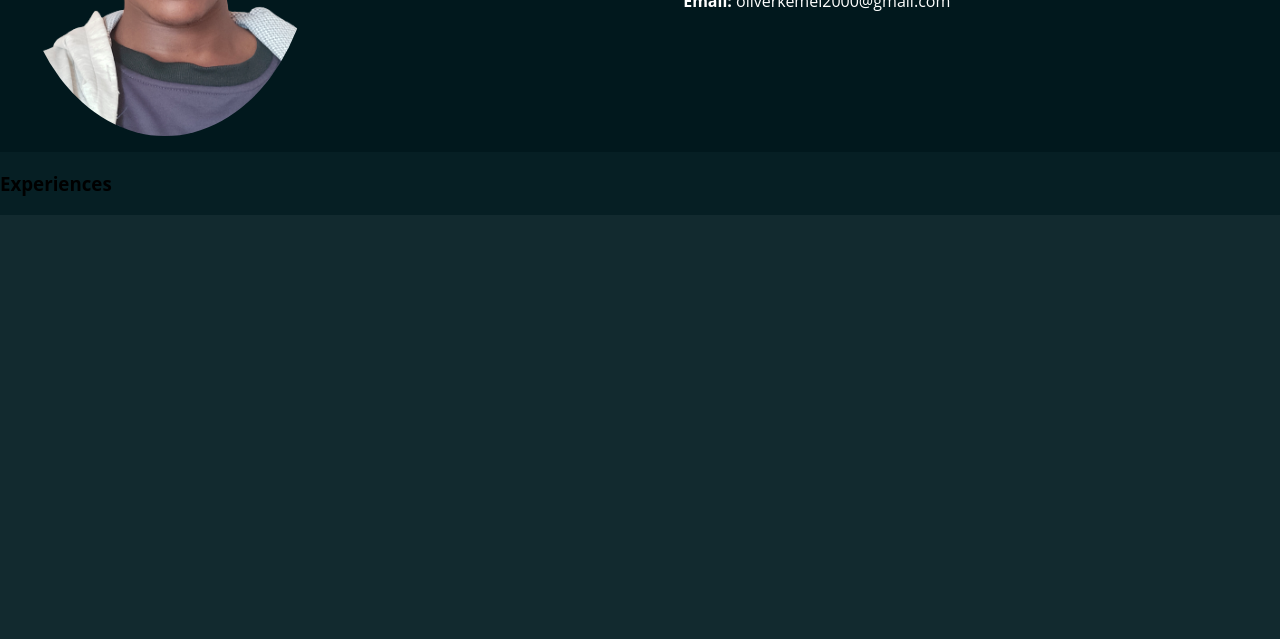
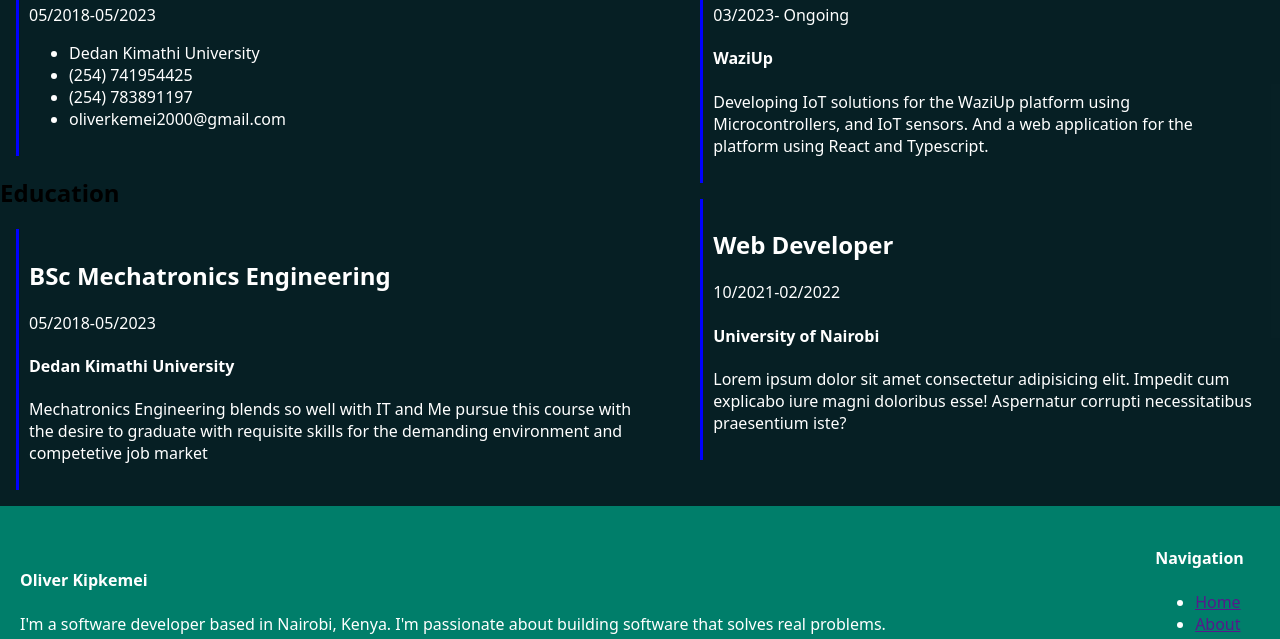
Before and after one commit to OliverMengich/gatsbyjs-portfolio, a Gatsby site: page /about in a window 1280 px wide. Shown: the part 679-1318 px from the top of the page. Before the commit the page ends 894 px from the top, so only its background shows below. Built offline with nearby package versions, Linux system fonts and the light colour scheme; Gatsby itself is replaced by a stand-in of ours.

Commit message:
Projects component. Styles about page

```diff
--- /dev/null
+++ b/src/components/Projects/Projects.component.tsx
@@ -0,0 +1,67 @@
+import React from 'react';
+import styled from 'styled-components';
+const ProjectsContainer = styled.section`
+    width: 100%;
+    padding: 2rem 0;
+    display: flex;
+    justify-content: center;
+    flex-wrap: wrap;
+    color: white;
+`;
+const ProjectItem = styled.div`
+    padding: 1rem;
+    height: 300px;
+    width: 300px;
+    background-color: #01181d;
+    color: white;
+    margin: 0 1rem;
+    font-family: 'Fruktur', cursive;
+    border: 1px solid #ccc;
+    border-radius: 15px;
+`;
+const Link = styled.a`
+    text-decoration: none;
+    color: white;
+`;
+function ProjectsList() {
+    return (
+        <ProjectsContainer >
+            <ProjectItem>
+                <h1>GraphQL Realtime Bidder</h1>
+                <p>
+                    A realtime bidder that uses GraphQL subscriptions to
+                    update the UI in realtime. The bidder is built using
+                    React, Apollo Client, GraphQL, and Node.js.
+                </p>
+                <Link href="https://github.com">Learn More &rarr; </Link>
+            </ProjectItem>
+            <ProjectItem>
+                <h1>L`Assiette Restaurant</h1>
+                <p>
+                    A restaurant website built using NextJS, Typescript, PostgreSQL and
+                    SaSS. The website is hosted on Vercel. This is a restaurant website
+                    that sells french dishes and allows users to order food online
+                </p>
+                <Link href="https://github.com">Learn More &rarr; </Link>
+            </ProjectItem>
+            <ProjectItem>
+                <h1>Resume Maker</h1>
+                <p>A free online tool to help
+                    you create a professional resume in minutes. The tool is built using
+                    NodeJs and Typescript
+                </p>
+                <Link href="https://github.com">Learn More &rarr; </Link>
+            </ProjectItem>
+            <ProjectItem>
+                <h1>My Portfolio</h1>
+                <p>
+                    My portfolio website built using GatsbyJS, Typescript, and SaSS.
+                    The website is hosted on Netlify.
+                </p>
+                <Link href="https://github.com">Learn More &rarr; </Link>
+            </ProjectItem>
+
+        </ProjectsContainer>
+    );
+}
+export default ProjectsList;
--- a/src/components/layout.tsx
+++ b/src/components/layout.tsx
@@ -2,7 +2,7 @@ import * as React from 'react';
 import styled, {createGlobalStyle} from 'styled-components';
 const GlobalStyle = createGlobalStyle`
     *{
-        font-family: 'Open Sans', sans-serif;
+        font-family: system-ui, -apple-system, BlinkMacSystemFont, 'Segoe UI', Roboto, Oxygen, Ubuntu, Cantarell, 'Open Sans', 'Helvetica Neue', sans-serif;
     }
     body{
         box-sizing: border-box;
--- a/src/pages/about.tsx
+++ b/src/pages/about.tsx
@@ -2,17 +2,46 @@ import * as React from "react"
 import type { HeadFC, PageProps } from "gatsby"
 import Layout from "../components/layout";
 import styled from 'styled-components'
-import PageInfoComponent from "../components/PageInfo/PageInfo.component"
 import { StaticImage } from "gatsby-plugin-image"
+import Footer from "../components/Footer/Footer.component";
 const AboutMeInfo = styled.section`
     position: relative;
     display: flex;
+    justify-content: center;
+`;
+const Description = styled.div`{
+    &>*{
+        box-sizing: border-box;
+        margin: 0;
+        padding: 0;
+    }
+    padding: 10px;
+    position: relative;
+    border-left: 3px solid blue;
+    margin: 1rem;
+    color: white;
+    &::before{
+        content: "";
+        position: absolute;
+        width: 15px;
+        height: 15px;
+        border-radius: 50px;
+        left: -8px;
+        top: -8px;
+        background: blue;
+    }
+`;
+const Logo = styled.h1`
+    font-size: 2vw;
+    font-weight: bold;
+    color: #fff;
+    font-family: 'Fruktur', cursive;
+    margin: 0;
 `;
 const AboutPage: React.FC<PageProps> = () => {
     return (
         <Layout>
             <main>
-                <PageInfoComponent path="About" title="About Me"/>
                 <AboutMeInfo style={{ backgroundColor: '#01181d', color:'white',padding: '1rem'}}>
                     <aside style={{flex:1}}>
                         <StaticImage style={{borderRadius: '50%'}} height={400} src="../images/second_img1.png" alt="me" />
@@ -50,8 +79,50 @@ const AboutPage: React.FC<PageProps> = () => {
                     </aside>
                 </AboutMeInfo>
                 <AboutMeInfo>
-                    <h3>Experiences</h3>
+                    <div>
+                        <Logo>Summary</Logo>
+                        <Description>
+                            <h2>Oliver Kipkemei</h2>
+                            <span>05/2018-05/2023</span>
+                            <ul>
+                                <li>Dedan Kimathi University</li>
+                                <li>(254) 741954425</li>
+                                <li>(254) 783891197</li>
+                                <li>oliverkemei2000@gmail.com</li>
+                            </ul>
+                        </Description>
+                        <div>
+                            <Logo>Education</Logo>
+                            <Description>
+                                <h2>BSc Mechatronics Engineering</h2>
+                                <span>05/2018-05/2023</span>
+                                <h4>Dedan Kimathi University</h4>
+                                <p>Mechatronics Engineering blends so well with IT and Me pursue this course with the desire to graduate with requisite skills for the demanding environment and competetive job market</p>
+                            </Description>
+                        </div>
+                    </div>
+                    <div>
+                        <Logo>Work Experience</Logo>
+                        <Description>
+                            <h2>IOT Developer Intern</h2>
+                            <span>03/2023- Ongoing</span>
+                            <h4>WaziUp</h4>
+                            <p>
+                                Developing IoT solutions for the WaziUp platform
+                                using Microcontrollers, and IoT sensors. And a web
+                                application for the platform using React and
+                                Typescript.
+                            </p>
+                        </Description>
+                        <Description>
+                            <h2>Web Developer</h2>
+                            <span>10/2021-02/2022</span>
+                            <h4>University of Nairobi</h4>
+                            <p>Lorem ipsum dolor sit amet consectetur adipisicing elit. Impedit cum explicabo iure magni doloribus esse! Aspernatur corrupti necessitatibus praesentium iste?</p>
+                        </Description>
+                    </div>
                 </AboutMeInfo>
+                <Footer/>
             </main>
         </Layout>
     )
--- a/src/pages/projects.tsx
+++ b/src/pages/projects.tsx
@@ -2,12 +2,13 @@ import * as React from "react"
 import type { HeadFC, PageProps } from "gatsby"
 import Layout from "../components/layout"
 import PageInfoComponent from "../components/PageInfo/PageInfo.component"
-
+import ProjectsList from "../components/Projects/Projects.component"
 const IndexPage: React.FC<PageProps> = () => {
     return (
         <Layout>
             <main>
-                <PageInfoComponent title="Blogs" path="blogs"/>
+                <PageInfoComponent title="Projects" path="projects"/>
+                <ProjectsList/>
             </main>
         </Layout>
     )
```
Also changed, not shown: 1 other file.
